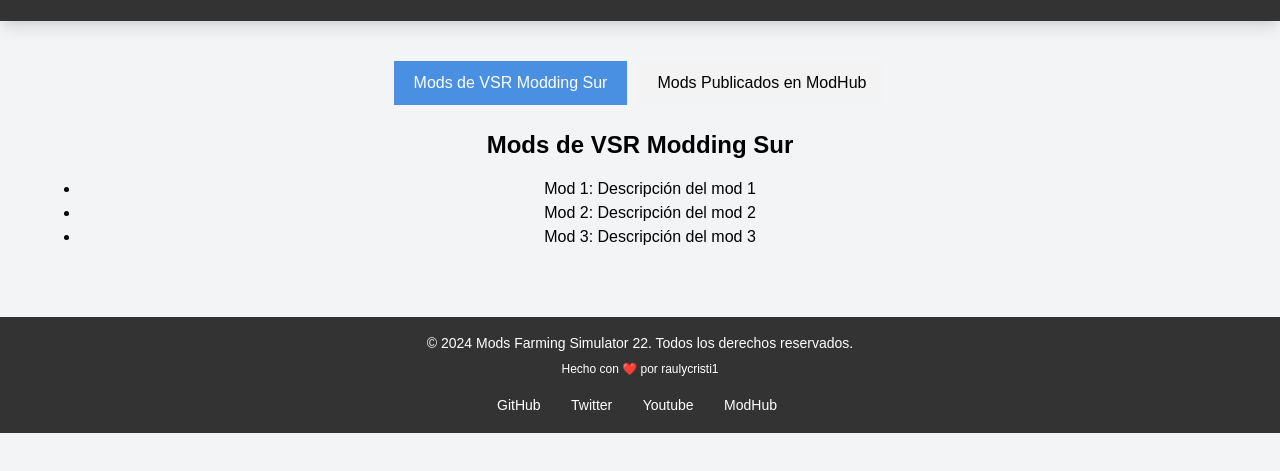
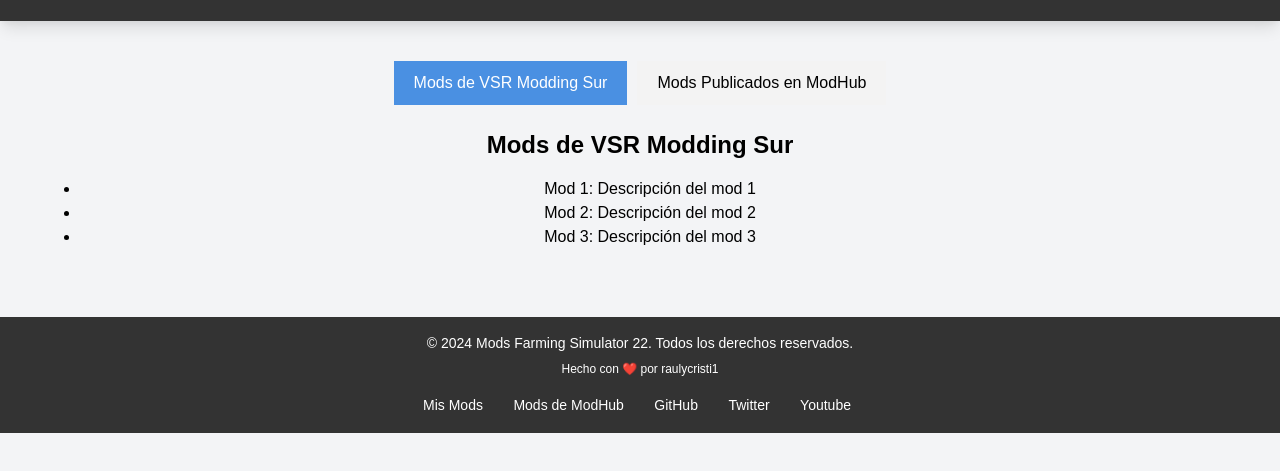
Before and after one commit to raulycristi1/VSR-Modding-Sur, a plain HTML site: page index.html in a window 1280 px wide. Shown: the part 111-582 px from the top of the page. Drawn offline with nearby package versions, Linux system fonts and the light colour scheme.

Commit message:
Update index.html

```diff
--- a/index.html
+++ b/index.html
@@ -49,10 +49,11 @@
         <p class="text-sm">&copy; 2024 Mods Farming Simulator 22. Todos los derechos reservados.</p>
         <p class="text-xs mt-2">Hecho con ❤️ por raulycristi1</p>
         <div class="mt-4">
+            <a href="index.html" class="mr-4 text-white hover:text-gray-300">Mis Mods</a>
+            <a href="modhub.html" class="mr-4 text-white hover:text-gray-300">Mods de ModHub</a>
             <a href="https://github.com/raulycristi1" class="mr-4 text-white hover:text-gray-300">GitHub</a>
             <a href="https://twitter.com/raulycristi1" class="mr-4 text-white hover:text-gray-300">Twitter</a>
             <a href="https://www.youtube.com/raulycristi1" class="mr-4 text-white hover:text-gray-300">Youtube</a>
-            <a href="https://www.farming-simulator.com/mods.php?title=fs2022&searchMod=raulycristi1" class="mr-4 text-white hover:text-gray-300">ModHub</a>
         </div>
     </footer>
 
```
